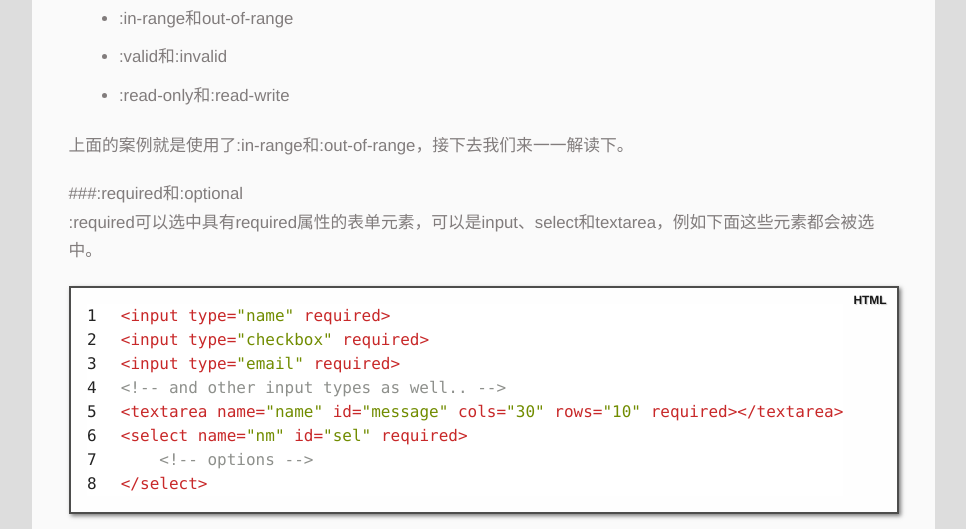
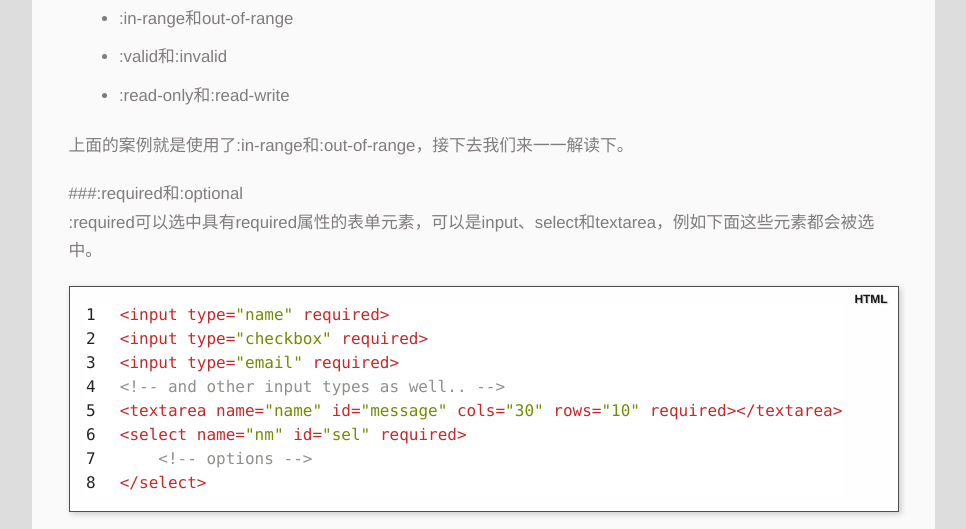
Before and after one commit to whqet/whqet.github.io, a plain HTML site: page 2015/02/05/form-va/index.html in a window 1280 px wide. In both pictures the pointer is over the element 489 px from the left and 1487 px from the top of the page. Shown: the part 1087-1616 px from the top of the page, without its empty margins (6-972 px from the left). Drawn offline with Linux system fonts and the light colour scheme; a script that the page names is missing.

Commit message:
Site updated: 2015-11-22 16:28:25

```diff
--- a/css/style.css
+++ b/css/style.css
@@ -1950,9 +1950,9 @@ footer {
   transition: all 0.5s;
 }
 .article-content .highlight:hover {
-  border: 2px solid #4d4d4c;
-  -webkit-box-shadow: 2px 2px 4px rgba(0,0,0,0.5);
-  box-shadow: 2px 2px 4px rgba(0,0,0,0.5);
+  border: 1px solid #4d4d4c;
+  -webkit-box-shadow: 2px 2px 6px rgba(0,0,0,0.2);
+  box-shadow: 2px 2px 6px rgba(0,0,0,0.2);
 }
 .article-content .highlight pre {
   border: none;
```
